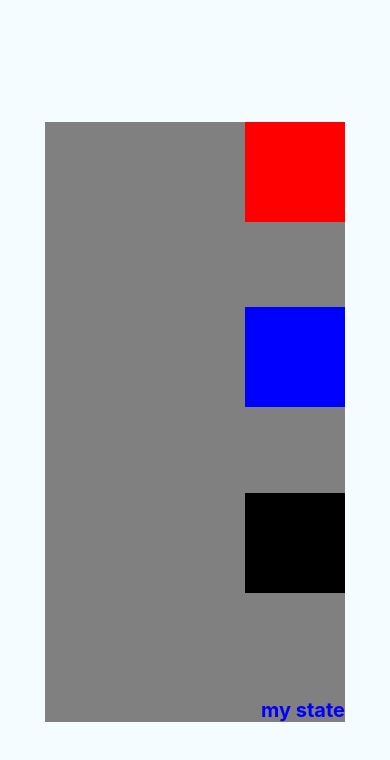
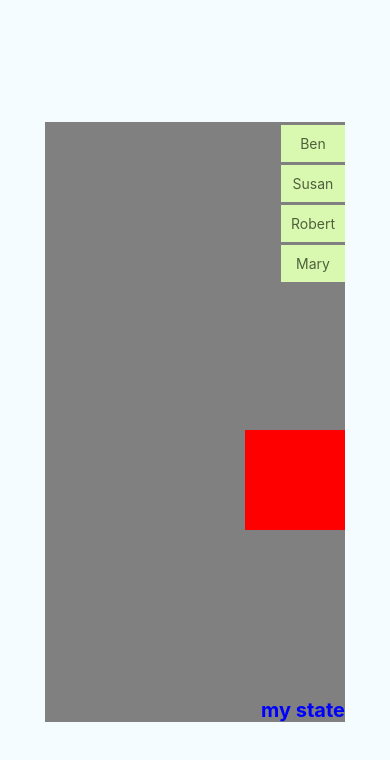
Before and after one commit to xiaotaozi1127/RNPractice, a React Native app: screen / in a window 390 px wide. Shown: the top 760 px of the page. Built offline with nearby package versions, Linux system fonts and the light colour scheme.

Commit message:
[taohui] use array map to generate list

```diff
--- a/src/components/home/Home.js
+++ b/src/components/home/Home.js
@@ -1,6 +1,7 @@
 import React, {Component} from 'react';
 import {Text, View, StyleSheet} from 'react-native';
 import PresentationalComponent from './PresentationalComponent.js';
+import List from './List.js';
 
 class Home extends Component {
 	state = {
@@ -10,9 +11,8 @@
 	render() {
 		return (
 			<View style= {styles.container}>
+				<List />
 				<View style = {styles.redbox}/>
-				<View style = {styles.bluebox}/>
-				<View style = {styles.blackbox}/>
 				<PresentationalComponent myState = {this.state.myState} updateState =
                {this.updateState}/>
 			</View>
--- /dev/null
+++ b/src/components/home/List.js
@@ -0,0 +1,67 @@
+import React, {Component} from 'react';
+import {View, Text, StyleSheet, TouchableOpacity} from 'react-native';
+
+class List extends Component {
+	state = {
+		names: [
+		{
+			id: 0,
+			name: 'Ben'
+		},
+		{
+			id: 1,
+			name: 'Susan'
+		},
+		{
+			id: 2,
+			name: 'Robert'
+		},
+		{
+			id: 3,
+			name: 'Mary'
+		}
+		]
+	}
+
+	alertItemName = (item) => {
+		alert(item.name);
+	}
+
+	render() {
+		return (
+			<View>
+				{
+					this.state.names.map((item, index) => (
+						<TouchableOpacity
+		                     key = {item.id}
+		                     style = {styles.container}
+		                     onPress = {() => this.alertItemName(item)}>
+
+		                     <Text style = {styles.text}>
+		                        {item.name}
+		                     </Text>
+                  		</TouchableOpacity>
+
+					))
+				}
+			</View>
+
+		);
+
+	}
+
+}
+
+const styles = StyleSheet.create({
+	text: {
+		color: '#4f603c'
+	},
+	container: {
+      padding: 10,
+      marginTop: 3,
+      backgroundColor: '#d9f9b1',
+      alignItems: 'center',
+   },
+})
+
+export default List;
```
